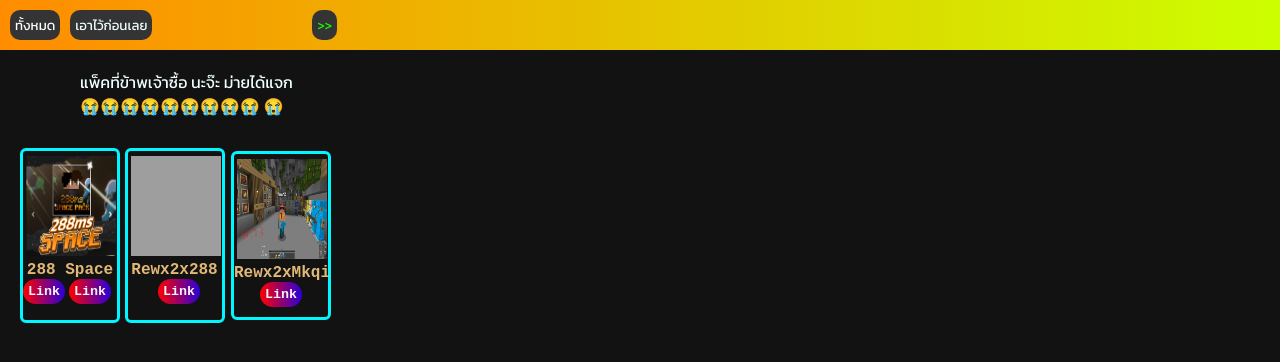
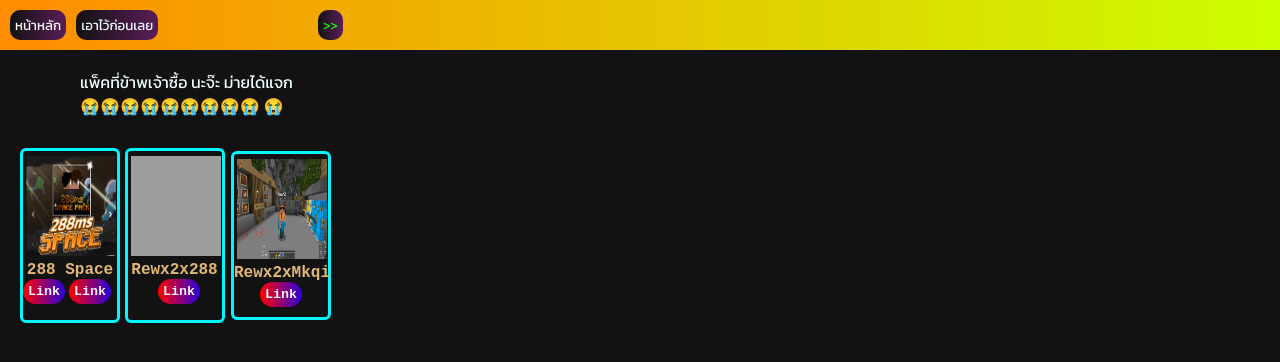
Before and after one commit to Camille061/home, a plain HTML site: page index.html in a window 1280 px wide. Drawn offline with Linux system fonts and the light colour scheme; grey boxes are pictures that could not be loaded; a web font is replaced by a local one.

Commit message:
first commit

```diff
--- a/index.html
+++ b/index.html
@@ -8,10 +8,11 @@
 
     <link rel="stylesheet" href="style.css">
 
+
 </head>
 <div class="top-head">
     <img class="imag" src="" alt="">
-    <a  href=""><button id="favourite-btn">ทั้งหมด</button></a>
+    <a  href=""><button id="home-btn">หน้าหลัก</button></a>
     <a href=""><button id="pvp-pack-btn">เอาไว้ก่อนเลย</button></a>
     <a href="page2.html"><button id="arrow-next-btn">>></button></a>
 </div>
--- a/style.css
+++ b/style.css
@@ -26,8 +26,9 @@
      padding: 10px;
  }
 
- #favourite-btn,
- #pvp-pack-btn {
+ #home-btn,
+ #pvp-pack-btn, #arrow-next-btn {
+    background: linear-gradient(to right, #121212, #89008673);
      border-radius: 10px;
      padding: 2px;
      background-color: z#343434;
@@ -41,11 +42,11 @@
      transform: scale(1.1);
  }
 
- #favourite-btn:hover {
+ #home-btn:hover {
      transform: scale(1.1);
  }
 
- #favourite-btn {
+ #home-btn {
      margin-right: 10px;
      background-color: #343434;
      color: #ffffff;
```
Also changed, not shown: page2.html (+1 -1 lines).
